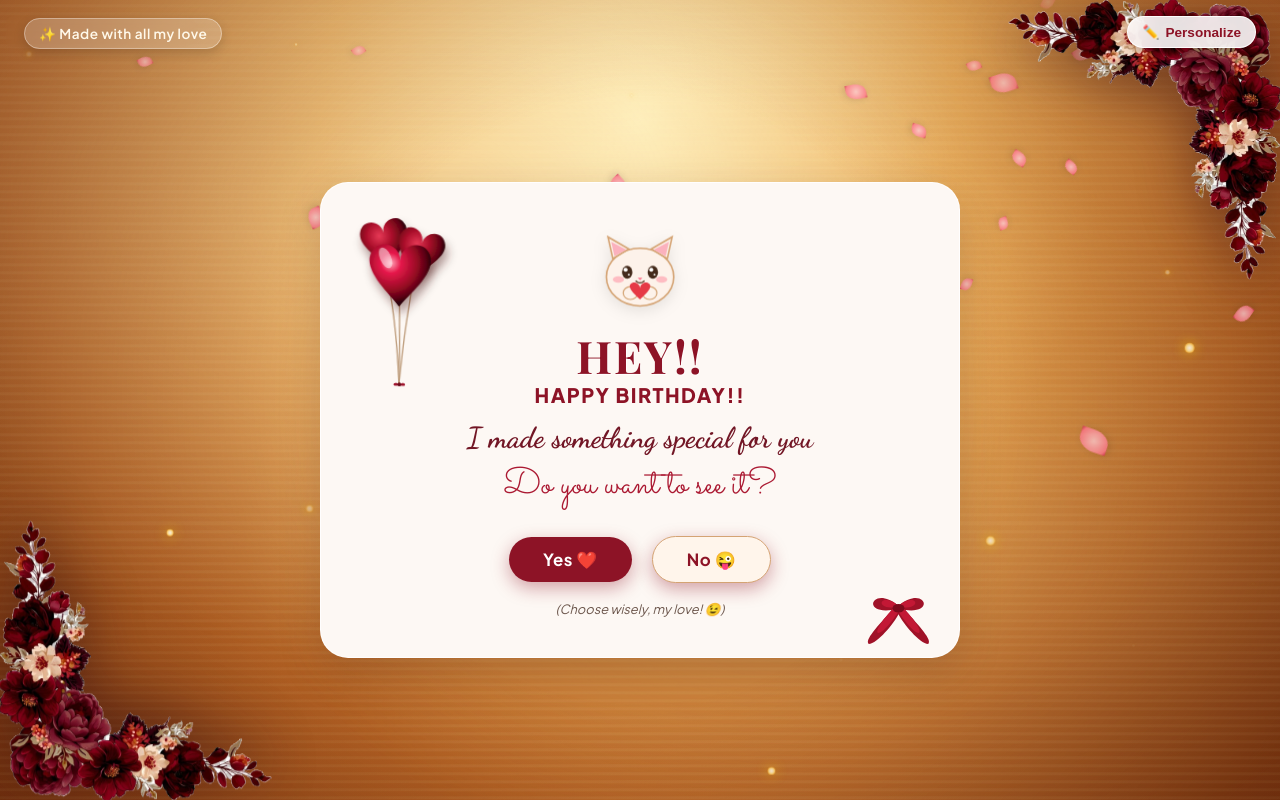
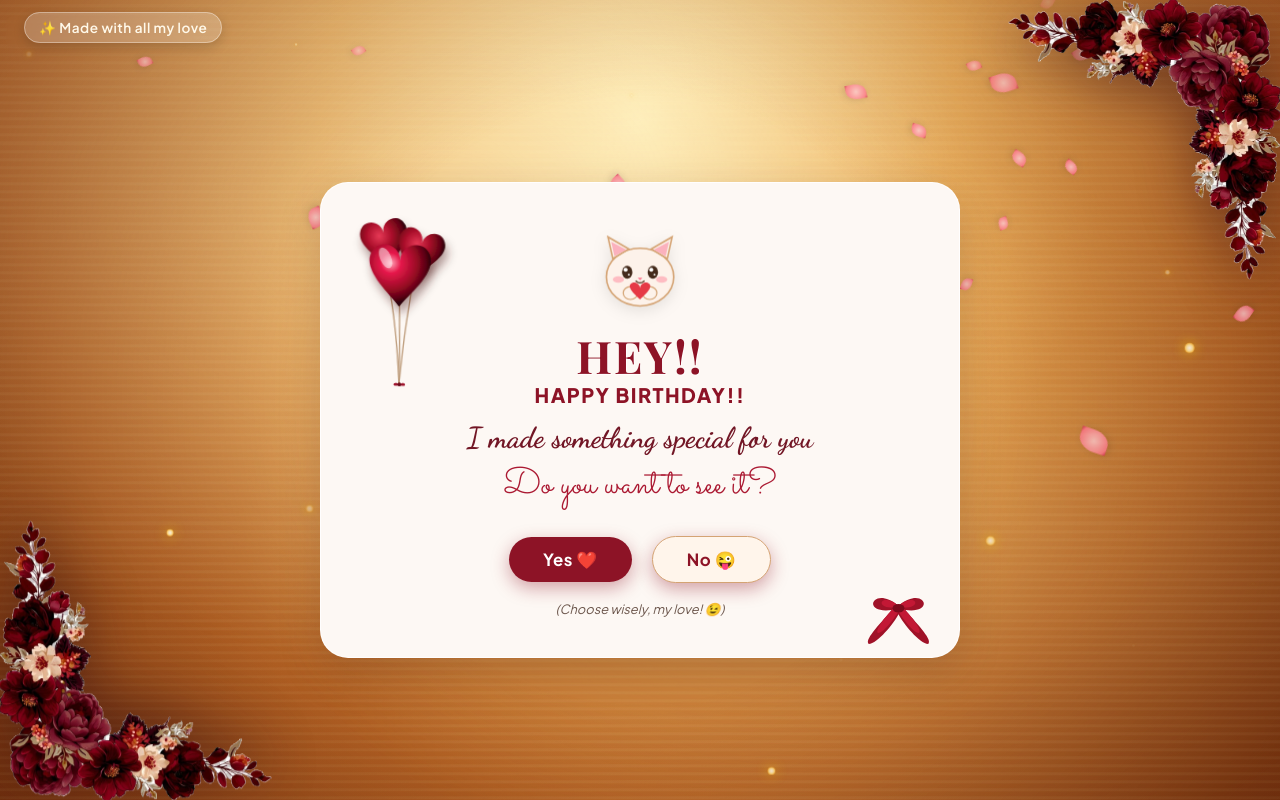
Before and after one commit to vishnuvarmanandre666/birthday, a Next.js app: page / in a window 1280 px wide. Built offline with nearby package versions, Linux system fonts and the light colour scheme; a web font is replaced by a local one.

Commit message:
Hide top navigation buttons (Play Song and Personalize)

```diff
--- a/app/globals.css
+++ b/app/globals.css
@@ -241,7 +241,7 @@ html, body {
 }
 
 .nav-right {
-  display: flex;
+  display: none !important;
   gap: 10px;
 }
 
--- a/components/TopNav.jsx
+++ b/components/TopNav.jsx
@@ -6,8 +6,8 @@ export default function TopNav({ openCustomizeModal, stage, isSongPlaying, toggl
       <div className="nav-left">
         <span className="sparkle-badge">✨ Made with all my love</span>
       </div>
-      <div className="nav-right">
-        {/* Memories Song Control (Appears from Stage 7 onwards) */}
+      {/* Top right buttons (Play Song & Personalize) hidden per user request */}
+      <div className="nav-right" style={{ display: 'none' }}>
         {stage >= 7 && (
           <button
             onClick={toggleSong}
@@ -20,7 +20,6 @@ export default function TopNav({ openCustomizeModal, stage, isSongPlaying, toggl
           </button>
         )}
 
-        {/* Edit / Personalize Button */}
         <button
           onClick={openCustomizeModal}
           className="floating-btn customize-btn"
--- a/index.html
+++ b/index.html
@@ -73,7 +73,7 @@
     <div class="nav-left">
       <span class="sparkle-badge">✨ Made with all my love</span>
     </div>
-    <div class="nav-right">
+    <div class="nav-right" style="display: none;">
       <!-- Memories Song Control (Appears from Stage 7 onwards) -->
       <button id="topNavSongBtn" class="floating-btn" style="display: none;" title="Toggle our song" aria-label="Toggle Memories Song">
         <span class="music-icon-disc">🎵</span>
--- a/style.css
+++ b/style.css
@@ -235,7 +235,7 @@ html, body {
 }
 
 .nav-right {
-  display: flex;
+  display: none !important;
   gap: 10px;
 }
 
```
